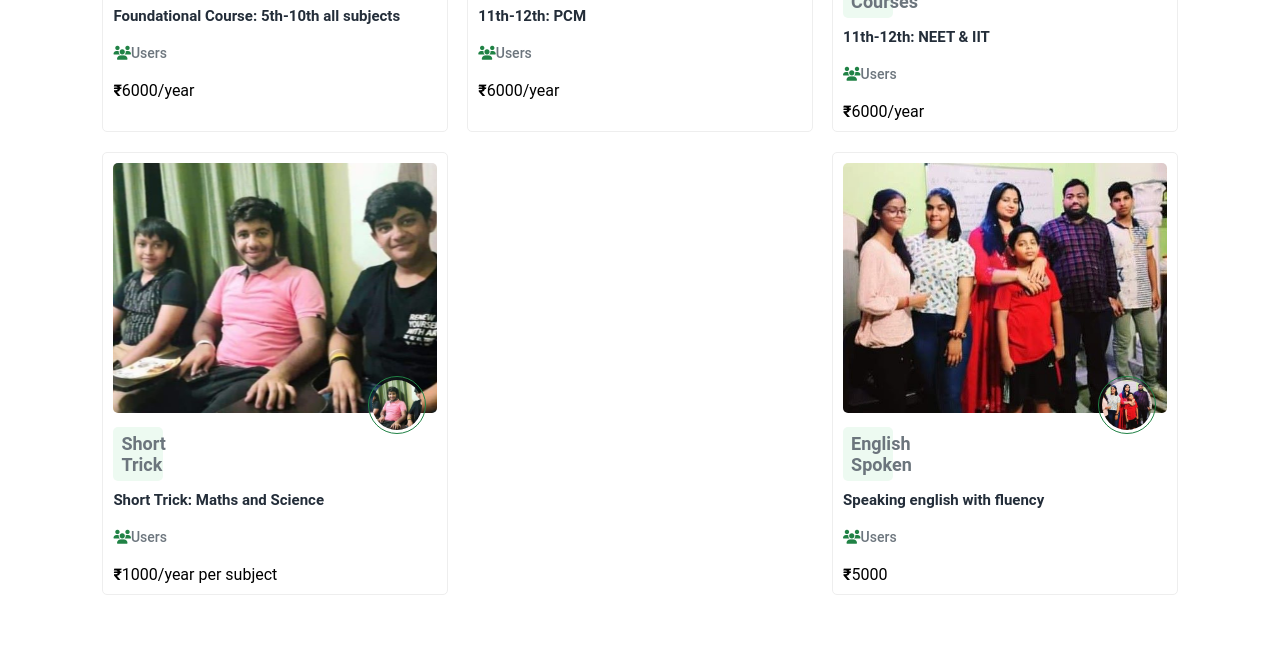
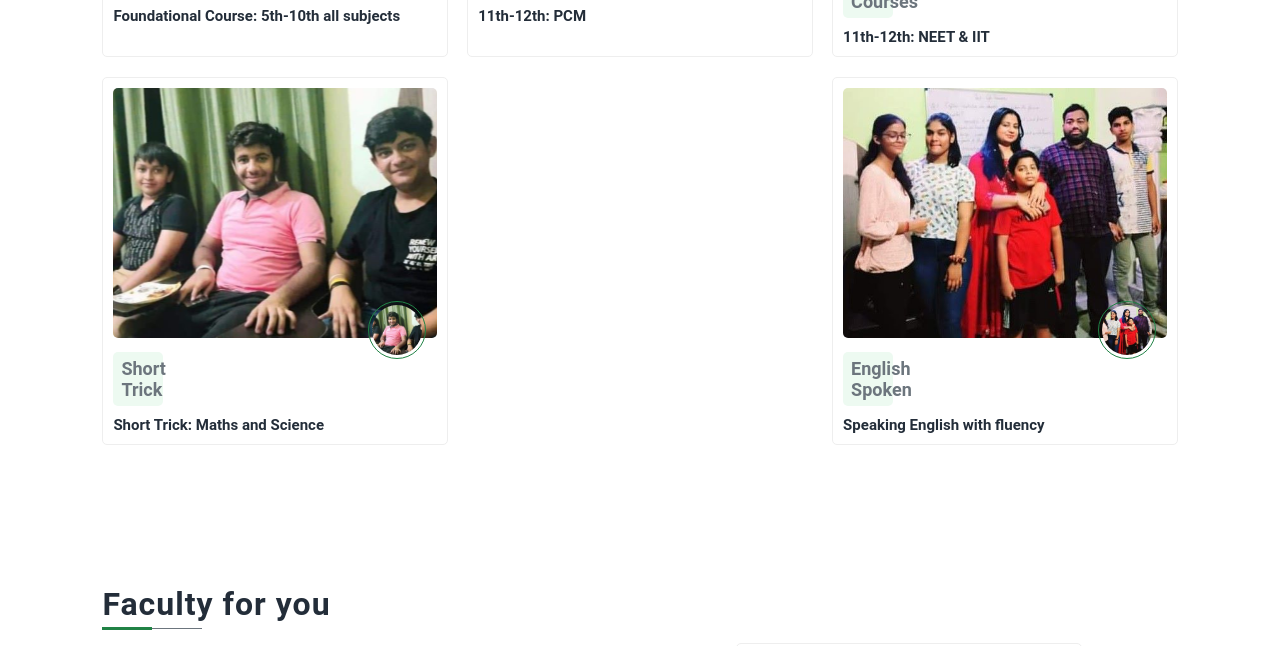
Before and after one commit to payal570/Brightfuture, a plain HTML site: page index.html in a window 1280 px wide. Shown: the part 2677-3323 px from the top of the page. Drawn offline with Linux system fonts and the light colour scheme.

Commit message:
Update index.html

```diff
--- a/index.html
+++ b/index.html
@@ -189,9 +189,9 @@
                            <i class="fa-solid fa-graduation-cap"></i>
                       </div>
                        <div class="service-desc">
-                         <h2>classes and Subjects</h2>
+                         <h2>Classes and Subjects</h2>
                          <p>All classes courses are available from 5th ownwards,<br>
-                         5th to 10th - all courses,<br>11th-12th - PCM and neet - jee <br> along with English speaking courses.
+                         5th to 10th - all courses,<br>11th-12th - PCM and NEET - JEE <br> along with English Speaking courses.
                         </p>
                      </div>
                  </div>
@@ -224,10 +224,7 @@
                      <img src="jr-class-students1.jpg">
                   </div>
                   <h2 class="course-title">Foundational Course: 5th-10th all subjects</h2>
-                  <div class="course-desc">
-                      <span><i class="fa-solid fa-users"></i>Users</span>
-                  </div>
-                  <span><b>&#8377</b>6000/year</span>
+
              </div>
               <div class="courses-cards">
                   <img src="groupphoto-girls.jpg">
@@ -236,10 +233,7 @@
                      <img src="groupphoto-girls.jpg">
                  </div>
                  <h2 class="course-title">11th-12th: PCM</h2>
-                  <div class="course-desc">
-                     <span><i class="fa-solid fa-users"></i>Users</span>
-                  </div>
-                 <span><b>&#8377</b>6000/year</span>
+
                </div>
               <div class="courses-cards">
                  <img src="groupphoto-with-cake.jpg">
@@ -248,10 +242,7 @@
                      <img src="groupphoto-with-cake.jpg">
                  </div>
                  <h2 class="course-title">11th-12th: NEET & IIT</h2>
-                  <div class="course-desc">
-                     <span><i class="fa-solid fa-users"></i>Users</span>
-                 </div>
-                  <span><b>&#8377</b>6000/year</span>
+
               </div>
               <div class="courses-cards">
                  <img src="groupphoto-boys.jpg">
@@ -260,10 +251,7 @@
                      <img src="groupphoto-boys.jpg">
                  </div>
                   <h2 class="course-title">Short Trick: Maths and Science</h2>
-                  <div class="course-desc">
-                     <span><i class="fa-solid fa-users"></i>Users</span>
-                  </div>
-                 <span><b>&#8377</b>1000/year per subject</span>
+
                </div>
                <div class="courses-cards">
                   <img src="groupphoto.jpg">
@@ -271,11 +259,8 @@
                       <div class="subjects"><h3>English Spoken</h3></div>
                      <img src="groupphoto.jpg">
                  </div>
-                 <h2 class="course-title">Speaking english with fluency</h2>
-                 <div class="course-desc">
-                     <span><i class="fa-solid fa-users"></i>Users</span>
-                  </div>
-                  <span><b>&#8377</b>5000</span>
+                 <h2 class="course-title">Speaking English with fluency</h2>
+
               </div>
 
             </div>
@@ -310,7 +295,7 @@
              <div class="category">
                  <div class="name"><h3>Shilpa Gupta</h3></div>
              </div>
-              <h2 class="teachers-title"><i class="fa-solid fa-graduation-cap"></i>  B.Ed, Bsc, BCA<br> Master in Python</h2>
+              <h2 class="teachers-title"><i class="fa-solid fa-graduation-cap"></i> MSc, MCA and B.Ed<br> Master in Python</h2>
              <div class="teachers-desc">
                  <span><i class="fa-solid fa-user-tie"></i>  PGT in Sunrise Public School Gharannda</span>
              </div>
```
